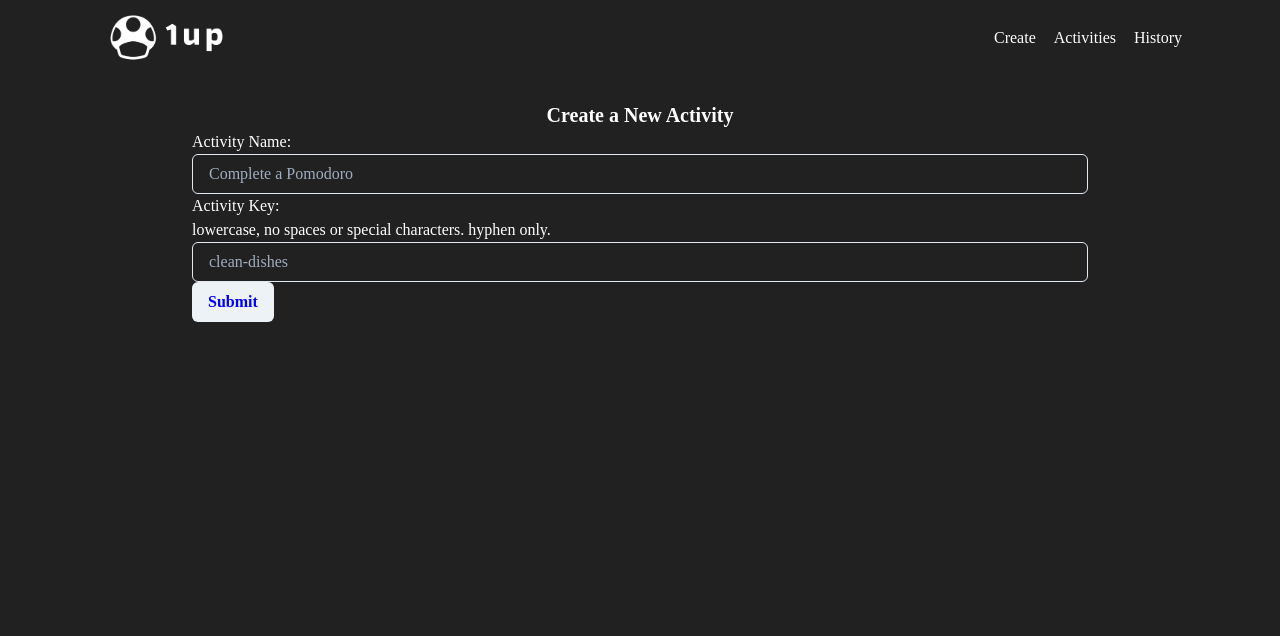
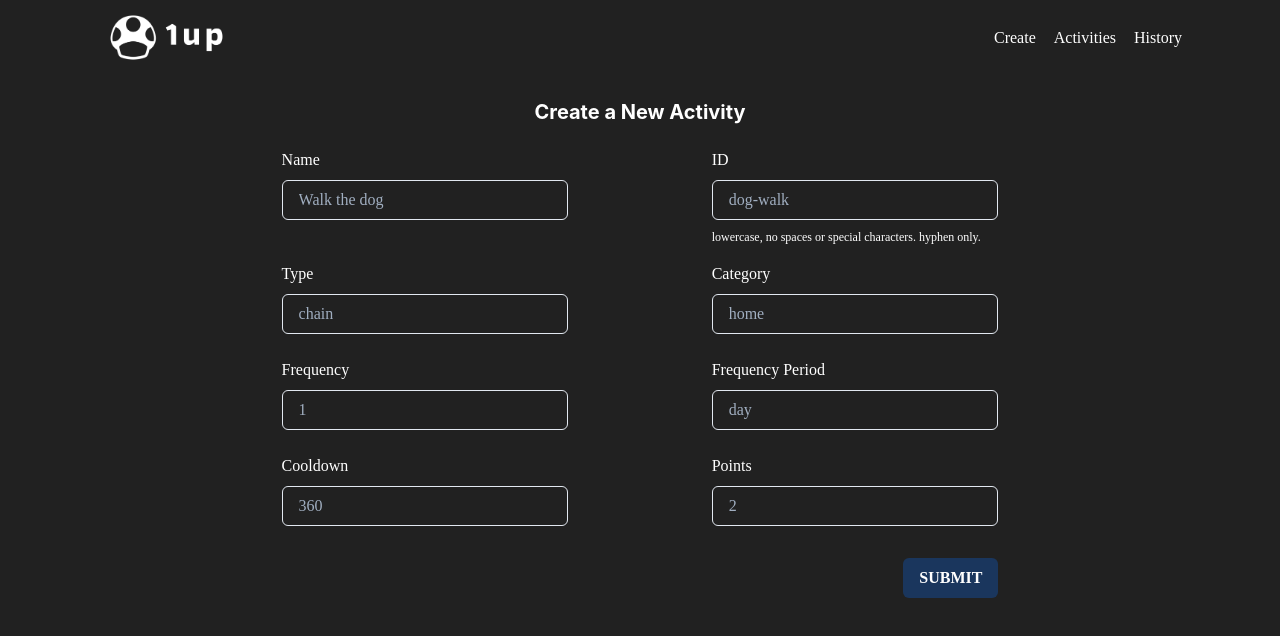
Before and after one commit to scottrepreneur/one-up-v1, a React (Create React App) app in the folder packages/frontend/: page /#/activity/create in a window 1280 px wide. Shown: the top 636 px of the page. Built offline with nearby package versions, Linux system fonts and the light colour scheme; no server answers; a web font is replaced by a local one.

Commit message:
update detail and form

```diff
--- a/packages/frontend/src/pages/ActivityCreate/ActivityCreate.tsx
+++ b/packages/frontend/src/pages/ActivityCreate/ActivityCreate.tsx
@@ -1,50 +1,77 @@
-import React, { FunctionComponent } from 'react';
+import React from 'react';
 import {
-  Box, Text, Input, Button,
+  Box, Input, Button, Flex, Stack, Heading,
 } from '@chakra-ui/react';
 import { useForm } from 'react-hook-form';
 
 import { useUser } from '../../contexts/UserContext';
 import { ActivityRecord } from '../../utils';
 
-const ActivityCreate: FunctionComponent = () => {
+const ActivityCreate: React.FC = () => {
   const { register, handleSubmit, errors } = useForm();
   const { activities } = useUser();
   const usedKeys = activities?.map((a: ActivityRecord) => a.activity);
 
   const onSubmit = (data: any) => console.log(data);
 
+  const activityFields = [
+    [
+      { label: 'Name', key: 'name', placeholder: 'Walk the dog' },
+      {
+        label: 'ID',
+        key: 'activity',
+        placeholder: 'dog-walk',
+        hint: 'lowercase, no spaces or special characters. hyphen only.',
+        validation: (value: any): boolean => !usedKeys.includes(value),
+      },
+    ],
+    [
+      { label: 'Type', key: 'type', placeholder: 'chain' },
+      { label: 'Category', key: 'category', placeholder: 'home' },
+    ],
+    [
+      { label: 'Frequency', key: 'frequency', placeholder: '1' },
+      { label: 'Frequency Period', key: 'frequencyPeriod', placeholder: 'day' },
+    ],
+    [
+      { label: 'Cooldown', key: 'cooldown', placeholder: '360' },
+      { label: 'Points', key: 'points', placeholder: '2' },
+    ],
+  ];
+
   return (
     <Box w='70%' m='0 auto'>
-      <Text fontSize='xl' fontWeight={700} textAlign='center' mt={25} color='white'>Create a New Activity</Text>
+      <Heading size='md' fontWeight={700} textAlign='center' mt={25} color='white' mb={6}>Create a New Activity</Heading>
       {/* "handleSubmit" will validate your inputs before invoking "onSubmit" */}
-      <form onSubmit={handleSubmit(onSubmit)}>
+      <Box as='form' onSubmit={handleSubmit(onSubmit)} w='80%' m='0 auto'>
         {/* register your input into the hook by invoking the "register" function */}
-        <Box color='white'>
-          Activity Name:
-          <Input
-            name='activityName'
-            placeholder='Complete a Pomodoro'
-            ref={register}
-          />
-        </Box>
+        <Stack spacing={4} w='100%'>
+          {activityFields.map((row) => (
+            <Flex w='100%' justify='space-between' key={row[0].label}>
+              {row.map((field) => (
+                <Stack key={field.key} spacing={2} w='40%'>
+                  <Box color='white'>{field.label}</Box>
+                  <Input
+                    name={field.key}
+                    placeholder={field.placeholder}
+                    ref={field.validation ? register({ validate: field.validation }) : register}
+                  />
+                  <Box color='white' fontSize='xs'>{field.hint}</Box>
+                </Stack>
+              ))}
+            </Flex>
 
-        {/* include validation with required or other standard HTML validation rules */}
-        <Box>
-          <Text color='white'>Activity Key:</Text>
-          <Text color='white'>lowercase, no spaces or special characters. hyphen only.</Text>
-          <Input
-            name='activityKey'
-            placeholder='clean-dishes'
-            ref={register({ validate: (value) => !usedKeys.includes(value) })}
-          />
-        </Box>
+          ))}
+        </Stack>
 
         {/* errors will return when field validation fails  */}
         {errors.exampleRequired && <span>This field is required</span>}
 
-        <Button variant='solid' color='blue' type='submit'>Submit</Button>
-      </form>
+        <Flex justify='flex-end' my={6}>
+          <Button variant='primary' type='submit'>Submit</Button>
+        </Flex>
+
+      </Box>
     </Box>
   );
 };
--- a/packages/frontend/src/pages/ActivityDetail/ActivityDetail.tsx
+++ b/packages/frontend/src/pages/ActivityDetail/ActivityDetail.tsx
@@ -1,7 +1,7 @@
 import React, { useState, useEffect } from 'react';
 import { useParams } from 'react-router-dom';
 import {
-  Box, Flex, Heading, Input,
+  Box, Flex, Heading, Button, Stack, Spinner, HStack,
 } from '@chakra-ui/react';
 import { useUser } from '../../contexts/UserContext';
 
@@ -17,16 +17,42 @@ const ActivityDetail: React.FC = () => {
   }, [activities, activity]);
   console.log(activityData);
 
+  const detailFields = [
+    [{ label: 'Name', param: 'name' }, { label: 'ID', param: 'activity' }],
+    [{ label: 'Type', param: 'type' }, { label: 'Category', param: 'category' }],
+    [{ label: 'Frequency', param: 'frequency' }, { label: 'Frequency Period', param: 'frequencyPeriod' }],
+    [{ label: 'Cooldown', param: 'cooldown' }, { label: 'Points', param: 'points' }],
+  ];
+
   return (
-    <Flex align='center' direction='column'>
-      <Heading size='md'>Activity Detail</Heading>
-      {activityData && (
+    <Flex align='center' direction='column' m='30px auto' w='40%'>
+      <Heading size='md' mb={6}>Activity Detail</Heading>
+      {activityData ? (
         <>
-          <Box>Name:</Box>
-          <Input value={activityData?.name} />
+          <Stack spacing={3} w='100%'>
+            {detailFields.map((row) => (
+              <Flex justify='space-around' key={row[0].label}>
+                {row.map((field) => (
+                  <Stack spacing={3} w='40%' key={field.label}>
+                    <Heading size='sm'>{field.label}</Heading>
+                    <Box>{activityData?.[field.param]}</Box>
+                  </Stack>
+                ))}
+              </Flex>
+            ))}
+          </Stack>
+          <Flex w='100%' justify='flex-end'>
+            <HStack spacing={4}>
+              <Button variant='outline'>Edit</Button>
+              <Button variant='primary'>Record Now</Button>
+            </HStack>
+          </Flex>
         </>
+      ) : (
+        <Flex h='300px' w='100%' align='center' justify='center'>
+          <Spinner size='xl' />
+        </Flex>
       )}
-
     </Flex>
   );
 };
--- a/packages/frontend/src/theme/index.js
+++ b/packages/frontend/src/theme/index.js
@@ -26,6 +26,14 @@ export const customTheme = {
 };
 
 export const theme = extendTheme({
+  colors: {
+    // ...theme.colors,
+    brand: {
+      900: '#1a365d',
+      800: '#153e75',
+      700: '#2a69ac',
+    },
+  },
   styles: {
     global: {
       'html, body': {
@@ -38,4 +46,34 @@ export const theme = extendTheme({
       },
     },
   },
+  components: {
+    Button: {
+      baseStyle: {
+        textTransform: 'uppercase',
+        fontWeight: 700,
+        _hover: {
+          fontWeight: 900,
+        },
+      },
+      variants: {
+        primary: {
+          bg: 'brand.900',
+          color: 'white',
+          _hover: {
+            bg: 'brand.800',
+          },
+        },
+        outline: {
+          bg: 'transparent',
+          border: '1px',
+          borderColor: 'brand.700',
+          color: 'brand.700',
+          _hover: {
+            bg: 'brand.900',
+            color: 'whiteAlpha.800',
+          },
+        },
+      },
+    },
+  },
 });
```
